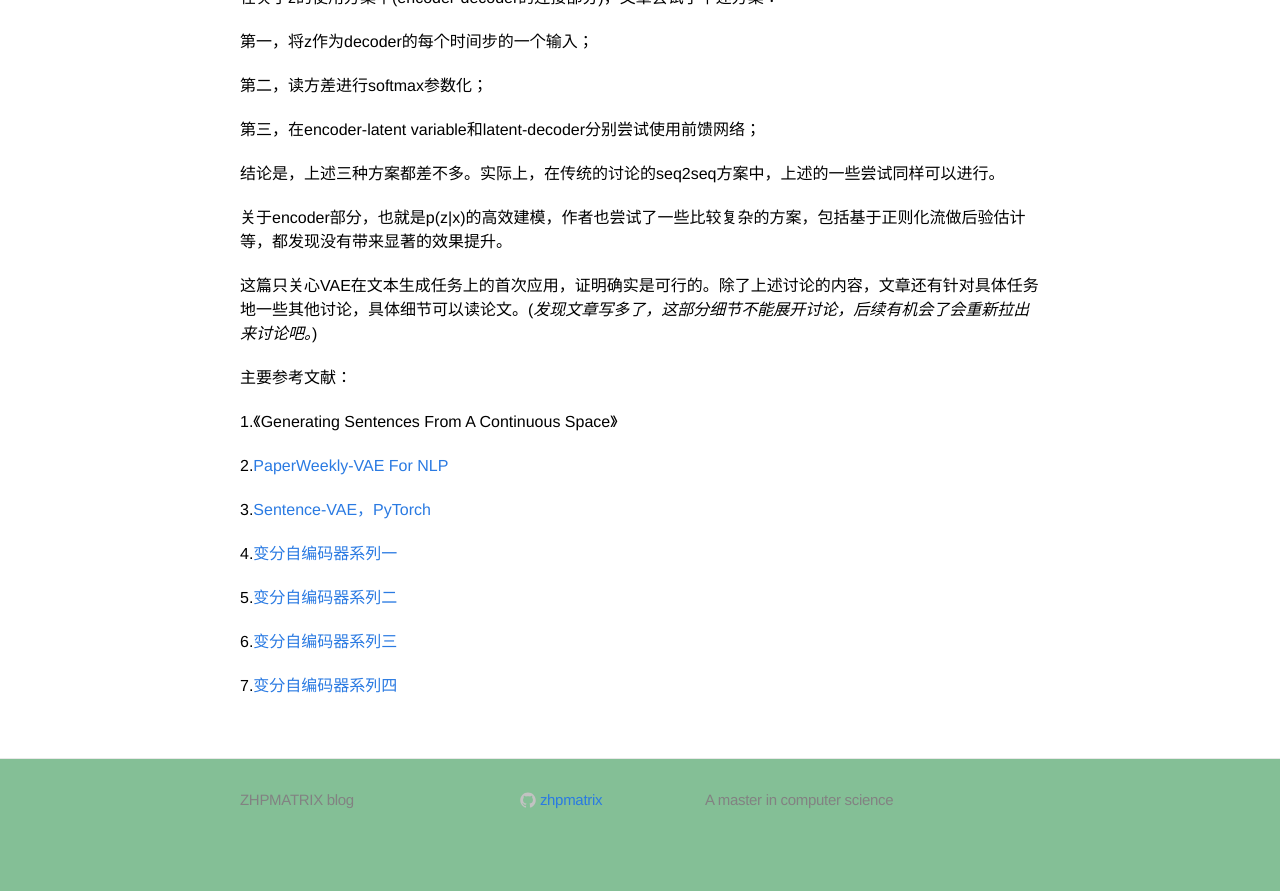
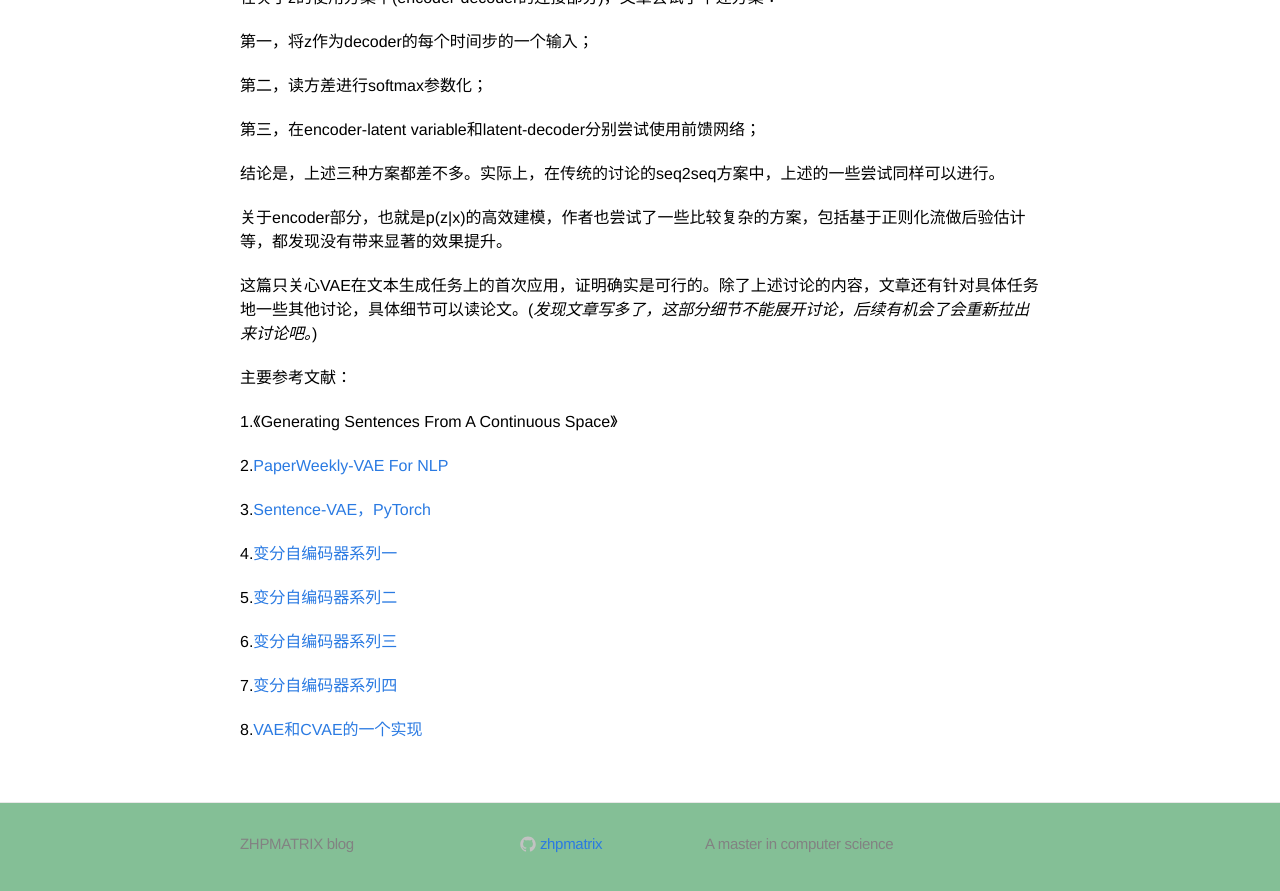
Before and after one commit to zhpmatrix/zhpmatrix.github.io, a Jekyll site: the page built from _posts/2019-02-05-vae-text-generation.md, in a window 1280 px wide and 900 px high, scrolled down 2589 px. Shown: the top 891 px of the window. Built offline with Jekyll 4.4.1, drawn with Linux system fonts in a browser that asks for light colours; formulas are drawn with MathJax 3; comment, search, counter and statistics services are not loaded; before the commit the page ends 3445 px from its top, so only the background shows below that.

Commit message:
add new ref

```diff
--- a/_posts/2019-02-05-vae-text-generation.md
+++ b/_posts/2019-02-05-vae-text-generation.md
@@ -101,3 +101,5 @@ $$z=均值+\epsilon*方差，\epsilon \sim N(0,I)$$
 6.[变分自编码器系列三](https://spaces.ac.cn/archives/5383)
 
 7.[变分自编码器系列四](https://spaces.ac.cn/archives/5887)
+
+8.[VAE和CVAE的一个实现](https://github.com/GauravBh1010tt/DL-Seq2Seq)
```
